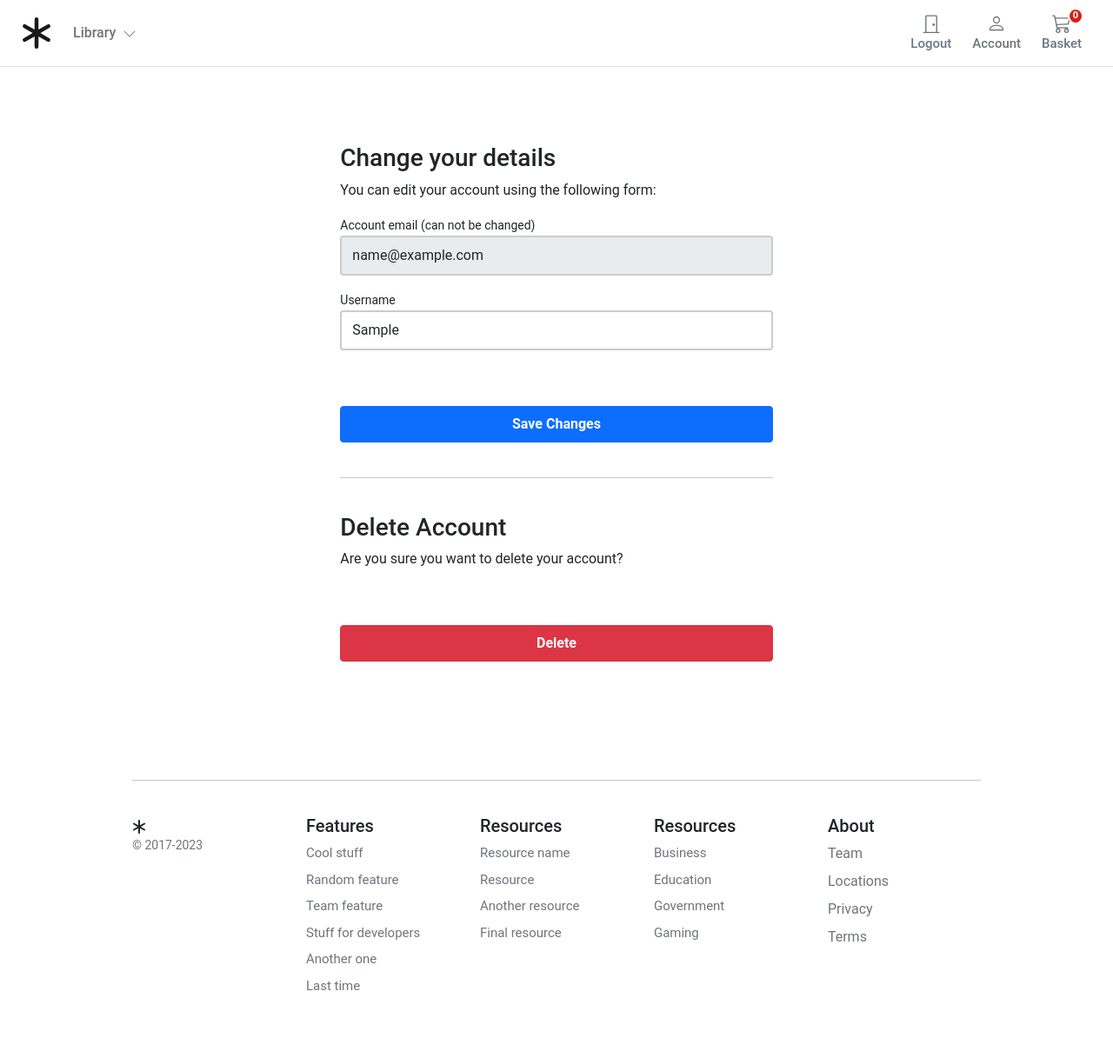
After one commit to RRoxxxsii/ecommerce, a Django app: page /account/profile/edit/ in a window 1280 px wide. The commit adds this page. Shown: the whole page at 87% size. Run offline with Django 4.2, Linux system fonts and the light colour scheme; the visitor is signed in with stand-in values (Sample User, id 1); data that the repository does not hold is empty.

Commit message:
added an ability to edit and delete profile, also made a password reset system available

```diff
--- a/core/account/forms.py
+++ b/core/account/forms.py
@@ -1,5 +1,5 @@
 from django import forms
-from django.contrib.auth.forms import AuthenticationForm
+from django.contrib.auth.forms import AuthenticationForm, PasswordResetForm, SetPasswordForm
 
 from .models import UserBase
 
@@ -51,7 +51,7 @@ class RegistrationForm(forms.ModelForm):
 class UserLoginForm(AuthenticationForm):
 
     username = forms.CharField(widget=forms.TextInput(
-        attrs={'class': 'form-control mb-3', 'placeholder': 'Username', 'id': 'login-username'}))
+        attrs={'class': 'form-control mb-3', 'placeholder': 'Email', 'id': 'login-username'}))
     password = forms.CharField(widget=forms.PasswordInput(
         attrs={
             'class': 'form-control',
@@ -59,3 +59,50 @@ class UserLoginForm(AuthenticationForm):
             'id': 'login-pwd',
         }
     ))
+
+
+class UserEditForm(forms.ModelForm):
+
+    email = forms.EmailField(
+        label='Account email (can not be changed)', max_length=200, widget=forms.TextInput(
+            attrs={'class': 'form-control mb-3', 'placeholder': 'email', 'id': 'form-email', 'readonly': 'readonly'}))
+
+    user_name = forms.CharField(
+        label='Firstname', min_length=4, max_length=50, widget=forms.TextInput(
+            attrs={'class': 'form-control mb-3', 'placeholder': 'Username', 'id': 'form-firstname', 'readonly': 'readonly'}))
+
+    first_name = forms.CharField(
+        label='Username', min_length=4, max_length=50, widget=forms.TextInput(
+            attrs={'class': 'form-control mb-3', 'placeholder': 'Firstname', 'id': 'form-lastname'}))
+
+    class Meta:
+        model = UserBase
+        fields = ('email', 'user_name', 'first_name',)
+
+    def __init__(self, *args, **kwargs):
+        super().__init__(*args, **kwargs)
+        self.fields['user_name'].required = True
+        self.fields['email'].required = True
+
+
+class PwdResetForm(PasswordResetForm):
+
+    email = forms.EmailField(max_length=254, widget=forms.TextInput(
+        attrs={'class': 'form-control mb-3', 'placeholder': 'Email', 'id': 'form-email'}))
+
+    def clean_email(self):
+        email = self.cleaned_data['email']
+        u = UserBase.objects.filter(email=email)
+        if not u:
+            raise forms.ValidationError(
+                'Unfortunatley we can not find that email address')
+        return email
+
+
+class PwdResetConfirmForm(SetPasswordForm):
+    new_password1 = forms.CharField(
+        label='New password', widget=forms.PasswordInput(
+            attrs={'class': 'form-control mb-3', 'placeholder': 'New Password', 'id': 'form-newpass'}))
+    new_password2 = forms.CharField(
+        label='Repeat password', widget=forms.PasswordInput(
+            attrs={'class': 'form-control mb-3', 'placeholder': 'New Password', 'id': 'form-new-pass2'}))
--- a/core/account/models.py
+++ b/core/account/models.py
@@ -66,6 +66,7 @@ class UserBase(AbstractBaseUser, PermissionsMixin):
 
     def __str__(self):
         return self.user_name
+
     def email_user(self, subject, message):
         send_mail(
             subject,
--- a/core/account/urls.py
+++ b/core/account/urls.py
@@ -1,7 +1,9 @@
 from django.urls import path
+from django.views.generic import TemplateView
+
 from . import views
 from django.contrib.auth import views as auth_views
-from .forms import UserLoginForm
+from .forms import UserLoginForm, PwdResetForm, PwdResetConfirmForm
 
 
 app_name = 'account'
@@ -15,4 +17,29 @@ urlpatterns = [
                                                 form_class=UserLoginForm), name='login'),
 
     path('logout/', auth_views.LogoutView.as_view(next_page='/account/login/'), name='logout'),
+    path('profile/edit/', views.edit_details, name='edit_details'),
+    path('profile/delete_user/', views.delete_user, name='delete_user'),
+    path('profile/delete_confirm/', TemplateView.as_view(template_name="account/user/delete_confirm.html"),
+         name='delete_confirmation'),
+
+    path('password_reset/', auth_views.PasswordResetView.as_view(template_name="account/user/password_reset_form.html",
+                                                                 success_url='password_reset_email_confirm',
+                                                                 email_template_name=
+                                                                 'account/user/password_reset_email.html',
+                                                                 form_class=PwdResetForm),  name='pwdreset'
+                                                                 ),
+
+    path('password_reset_confirm/<uidb64>/<token>',
+         auth_views.PasswordResetConfirmView.as_view(template_name='account/user/password_reset_confirm.html',
+                                                    success_url='/account/password_reset_complete/',
+                                                    form_class=PwdResetConfirmForm), name='password_reset_confirm'),
+
+    path('password_reset/password_reset_email_confirm/',
+            TemplateView.as_view(template_name="account/user/reset_status.html"), name='password_reset_done'),
+
+    path('password_reset_confirm/Og/password_reset_complete/',
+         TemplateView.as_view(template_name='account/user/reset_status.html'), name='password_reset_complete'),
+    path('password_reset_complete/',
+         TemplateView.as_view(template_name="account/user/reset_status.html"), name='password_reset_complete'),
+
 ]
--- a/core/account/views.py
+++ b/core/account/views.py
@@ -1,4 +1,4 @@
-from django.contrib.auth import login
+from django.contrib.auth import login, logout
 from django.contrib.auth.decorators import login_required
 from django.contrib.sites.shortcuts import get_current_site
 from django.http import HttpResponse
@@ -7,7 +7,7 @@ from django.template.loader import render_to_string
 from django.utils.encoding import force_bytes, force_str
 from django.utils.http import urlsafe_base64_encode, urlsafe_base64_decode
 
-from .forms import RegistrationForm
+from .forms import RegistrationForm, UserEditForm
 from .models import UserBase
 from .token import account_activation_token
 
@@ -15,7 +15,6 @@ from .token import account_activation_token
 @login_required
 def dashboard(request):
     return render(request, 'account/user/dashboard.html')
-
 
 
 def account_register(request):
@@ -61,3 +60,26 @@ def account_activate(request, uidb64, token):
         return redirect('account:dashboard')
     else:
         return render(request, 'account/registration/activation_invalid.html')
+
+
+@login_required
+def edit_details(request):
+    if request.method == 'POST':
+        user_form = UserEditForm(instance=request.user, data=request.POST)
+
+        if user_form.is_valid():
+            user_form.save()
+
+    else:
+        user_form = UserEditForm(instance=request.user)
+
+    return render(request, 'account/user/edit_details.html', {'user_form': user_form})
+
+
+@login_required
+def delete_user(request):
+    user = UserBase.objects.get(user_name=request.user)
+    user.is_active = False
+    user.save()
+    logout(request)
+    return redirect('account:delete_confirmation')
--- a/core/store/templates/account/registration/login.html
+++ b/core/store/templates/account/registration/login.html
@@ -27,8 +27,8 @@
                     <div class="row">
                         <div class="col-12 col-lg-6  mx-auto">
                             <form class="account-form p-4 rounded" action="{% url 'account:login' %}" method="post">
+                                {% csrf_token %}
 
-                                {% csrf_token %}
                                 <h3 class="mb-4">Sign In</h3>
 
                                 {% if form.errors %}
@@ -48,6 +48,8 @@
                                     </button>
                                 </div>
                                 <p class="text-center pb-3">
+                                    <a href="{% url "account:register" %}">Create an account</a>
+
                                 </p>
                             </form>
                             <p class="small text-center pt-4">
--- a/core/store/templates/account/user/dashboard.html
+++ b/core/store/templates/account/user/dashboard.html
@@ -9,7 +9,7 @@
     </div>
     <div class="col-12 d-flex justify-content-between">
       <div>Manage your <b>orders</b> and personal details</div>
-      <div><a href="">Change Details</a></div>
+      <div><a href="{% url 'account:edit_details' %}">Change Details</a></div>
     </div>
     <hr />
   </div>
--- /dev/null
+++ b/core/store/templates/account/user/edit_details.html
@@ -0,0 +1,72 @@
+{% extends "../../store/base.html" %}
+{% block title %}Edit Profile{% endblock %}
+{% block content %}
+
+<style>
+    .account-form input {
+        border: 2px solid #ccc;
+        height: calc(2em + .75rem + 2px);
+    }
+
+    .account-form input:focus {
+        border-color: #1497ff;
+        box-shadow: none;
+    }
+</style>
+
+<div class="container-fluid">
+    <div class="row no-gutter">
+        <div class="col-md-12">
+            <div class="login d-flex align-items-center py-5">
+                <div class="container">
+                    <div class="row">
+                        <div class="col-12 col-lg-7  mx-auto">
+
+                <form class="account-form px-4 pt-4" method="post" enctype="multipart/form-data">
+
+                    {% if user_form.is_valid and profile_form.is_valid  %}
+                    <div class="alert alert-primary" role="alert">
+                        Details successfully updated!
+                    </div>
+                    <p class="small text-center pt-0">
+                        <a href="{% url "account:dashboard" %}">Back to Dashboard</a>
+                    </p>
+                    {%else%}
+                    <h3>Change your details</h3>
+                    <p>You can edit your account using the following form:</p>
+                    {% endif %}
+
+                    {% if form.errors %}
+                    <div class="alert alert-primary" role="alert">
+                        Error: Please try again!
+                    </div>
+                    {% endif %}
+
+                    {% csrf_token %}
+                    <label class="small font-weight-bold">{{ user_form.email.label}}</label>
+                    {{ user_form.email }}
+                    <label class="small font-weight-bold">{{ user_form.first_name.label}}</label>
+                    {{ user_form.first_name }}
+
+
+
+                    <button class="btn btn-primary btn-block py-2 mb-4 mt-5 fw-bold w-100" type="submit"
+                        value="Save changes">Save Changes</button>
+                    <hr class="mb-3">
+                </form>
+                     <form class="account-form px-4" action="{% url "account:delete_user" %}" method="post">
+                        {% csrf_token %}
+                        <p class=" h3 pt-4 font-weight-bold">Delete Account</p>
+                        <p>Are you sure you want to delete your account?</p>
+                        <button type="submit" role="button"
+                            class="btn btn-danger btn-block py-2 mb-4 mt-5 fw-bold w-100">Delete</button>
+                    </form>
+
+                        </div>
+                    </div>
+                </div>
+            </div>
+        </div>
+    </div>
+</div>
+{% endblock %}
--- a/core/store/templates/store/base.html
+++ b/core/store/templates/store/base.html
@@ -77,7 +77,7 @@
                         <span class="fs15 fw500">Logout</span>
                     </a>
                     {% else %}
-                    <a type="button" role="button" href=""
+                    <a type="button" role="button" href="{% url 'account:login' %}"
                         class="btn btn-outline-secondary border-0 basket-btn">
                         <div>
                             <svg xmlns="http://www.w3.org/2000/svg" width="22" height="22" fill="currentColor"
```
Also changed, not shown: core/store/templates/account/user/delete_confirm.html (added, +35 -0 lines), core/store/templates/account/user/password_reset_confirm.html (added, +91 -0 lines), core/store/templates/account/user/password_reset_email.html (added, +14 -0 lines), core/store/templates/account/user/password_reset_form.html (added, +51 -0 lines), core/store/templates/account/user/reset_status.html (added, +46 -0 lines).
